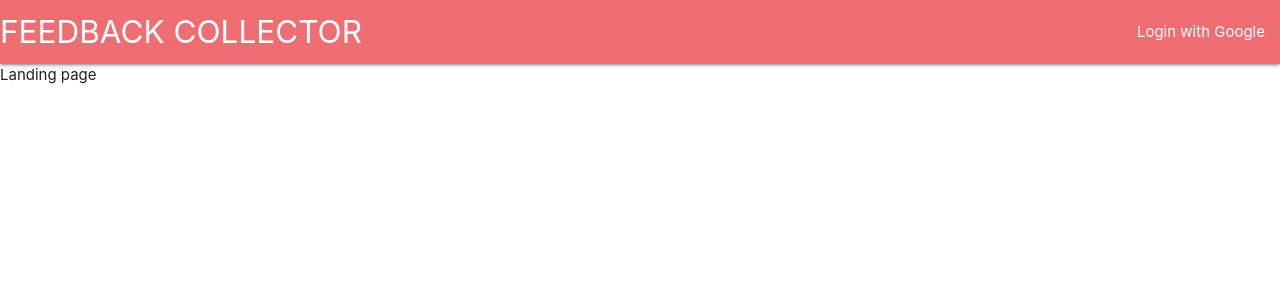
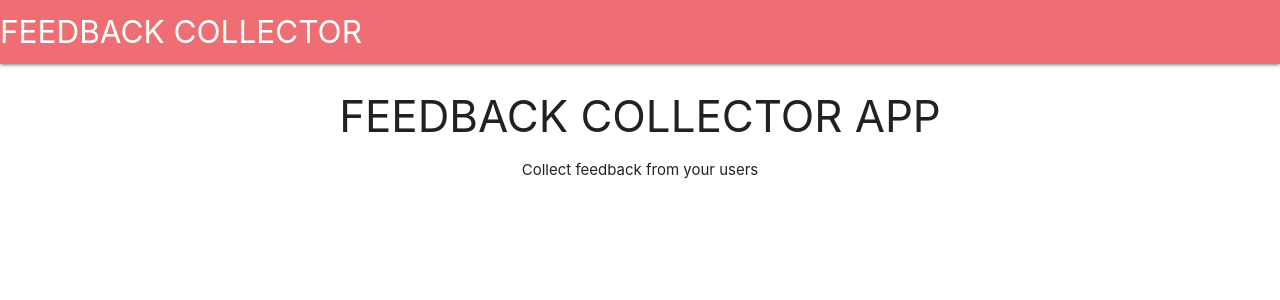
Before and after one commit to himanshush200599/feedbackcollectorapp, a React (Create React App) app in the folder client/: page / in a window 1280 px wide. Shown: the top 300 px of the page. Built offline with nearby package versions, Linux system fonts and the light colour scheme; no server answers.

Commit message:
done with header and authentication

```diff
--- a/client/src/components/Header.js
+++ b/client/src/components/Header.js
@@ -1,20 +1,43 @@
 import React, { Component } from "react";
+import { connect } from "react-redux";
+import { Link } from "react-router-dom";
 class Header extends Component {
+  headerContent() {
+    switch (this.props.auth) {
+      case null:
+        return;
+      case false:
+        return (
+          <li>
+            <a href="/auth/google">Login with Google</a>
+          </li>
+        );
+
+      default:
+        return (
+          <li>
+            <a href="/api/logout">Logout</a>
+          </li>
+        );
+    }
+  }
   render() {
     return (
       <nav>
         <div className="nav-wrapper">
-          <a href="/" className="left brand-logo">
+          <Link
+            to={this.props.auth ? "/surveys" : "/"}
+            className="left brand-logo"
+          >
             FEEDBACK COLLECTOR
-          </a>
-          <ul className="right">
-            <li>
-              <a href="/">Login with Google</a>
-            </li>
-          </ul>
+          </Link>
+          <ul className="right">{this.headerContent()}</ul>
         </div>
       </nav>
     );
   }
 }
-export default Header;
+function mapStateToProps({ auth }) {
+  return { auth };
+}
+export default connect(mapStateToProps)(Header);
--- a/client/src/components/Landing.js
+++ b/client/src/components/Landing.js
@@ -1,7 +1,12 @@
 import React, { Component } from "react";
 class Landing extends Component {
   render() {
-    return <div>Landing page</div>;
+    return (
+      <div style={{ textAlign: "center" }}>
+        <h3>FEEDBACK COLLECTOR APP</h3>
+        <p>Collect feedback from your users</p>
+      </div>
+    );
   }
 }
 export default Landing;
--- a/client/src/reducers/authReducer.js
+++ b/client/src/reducers/authReducer.js
@@ -1,6 +1,5 @@
 import { FETCH_USER } from "../actions/types";
 export default function(state = null, action) {
-  console.log(action);
   switch (action.type) {
     case FETCH_USER:
       return action.payload || false;
```
Also changed, not shown: 1 other file (tests, documents, lock files or other folders).
